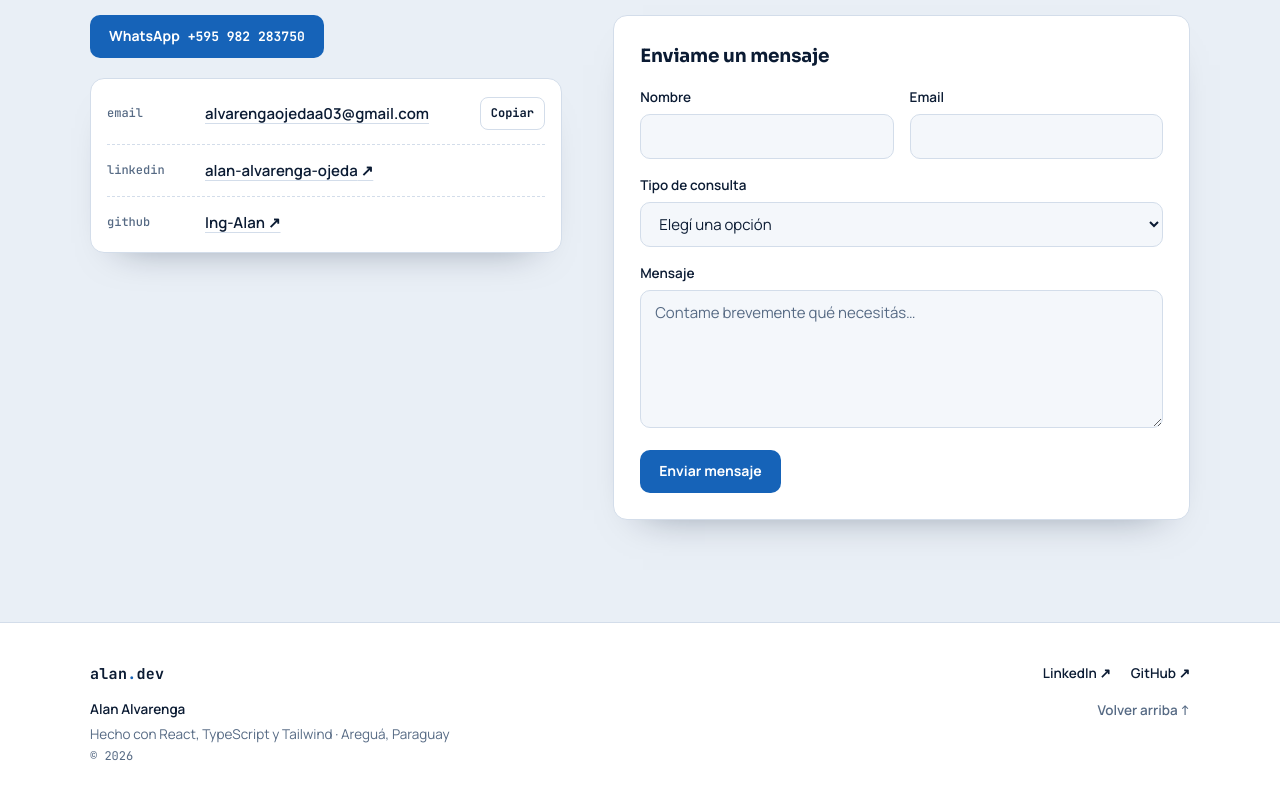
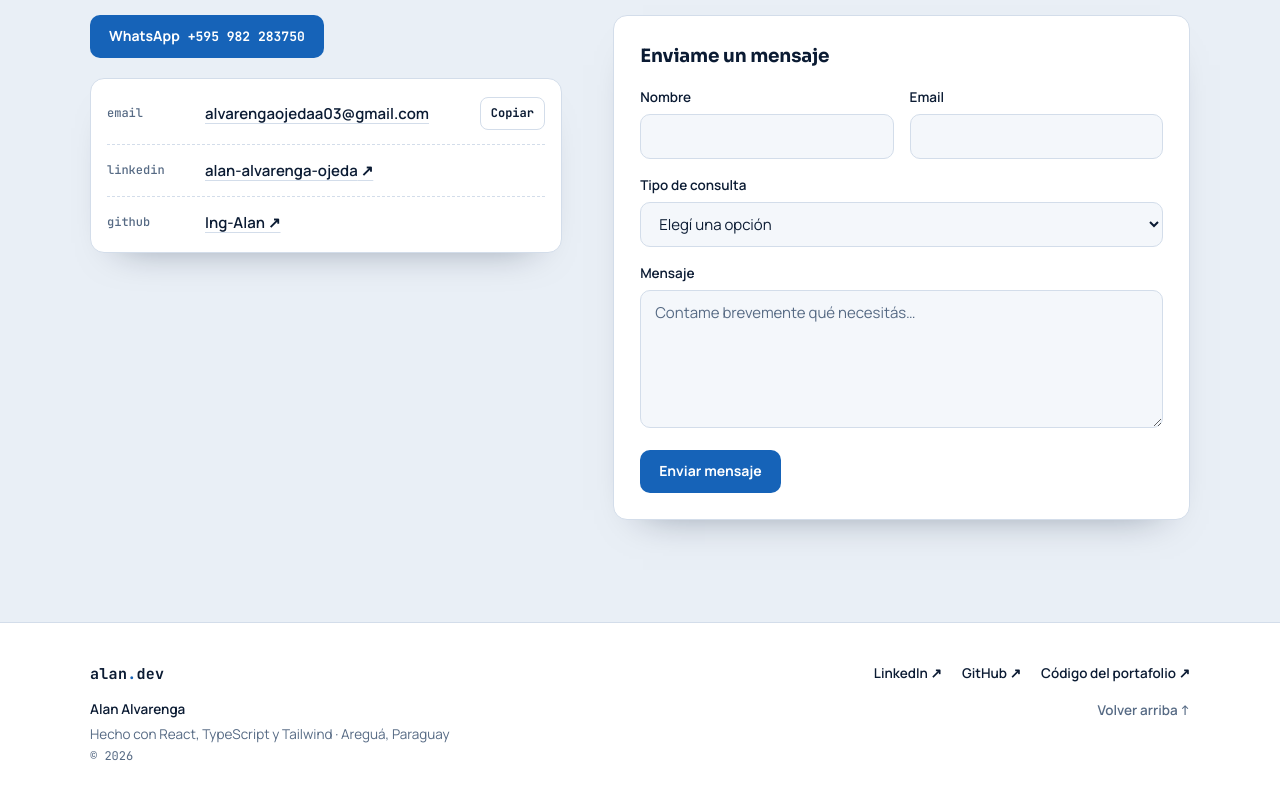
Before and after one commit to Ing-Alan/portafolios-web-alan, a React (Vite) app: page / in a window 1280 px wide. Shown: the part 5292-6092 px from the top of the page. Built offline with nearby package versions, Linux system fonts and the light colour scheme.

Commit message:
Revert "chore: quitar del footer el link al repositorio (pasa a privado)"
This reverts commit b005d6628961e6533ecc24be660a8514c849bcf9.

```diff
--- a/src/components/Footer.tsx
+++ b/src/components/Footer.tsx
@@ -10,6 +10,7 @@ export function Footer() {
   const links = [
     { label: contactSection.linkedinLabel, href: contact.linkedin.href },
     { label: contactSection.githubLabel, href: contact.github.href },
+    { label: f.repoLabel, href: f.repoUrl },
   ]
   return (
     <footer className="bg-surface">
--- a/src/data/site.ts
+++ b/src/data/site.ts
@@ -34,6 +34,8 @@ export const site: SiteContent = {
   footer: {
     madeWith: 'Hecho con React, TypeScript y Tailwind · Areguá, Paraguay',
     linksLabel: 'Enlaces del footer',
+    repoLabel: 'Código del portafolio',
+    repoUrl: 'https://github.com/Ing-Alan/portafolios-web-alan',
     newTab: '(se abre en una pestaña nueva)',
     backToTop: 'Volver arriba ↑',
   },
--- a/src/data/types.ts
+++ b/src/data/types.ts
@@ -19,6 +19,8 @@ export interface SiteContent {
   footer: {
     madeWith: string
     linksLabel: string
+    repoLabel: string
+    repoUrl: string
     newTab: string
     backToTop: string
   }
```
